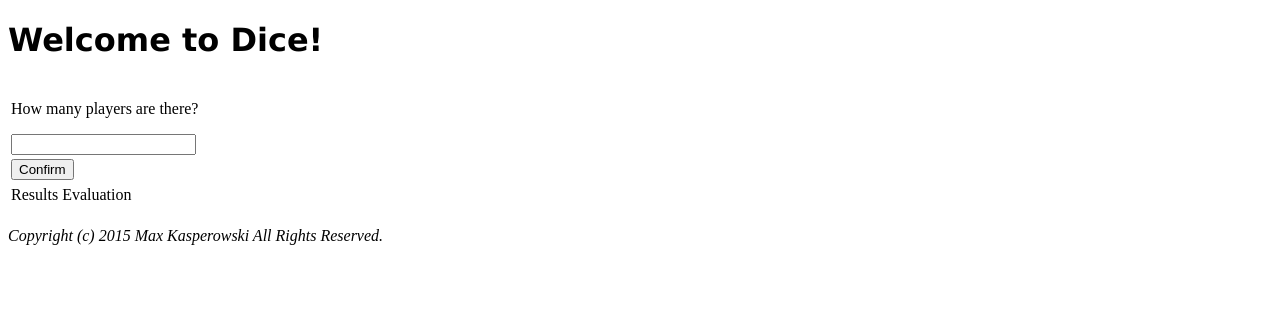
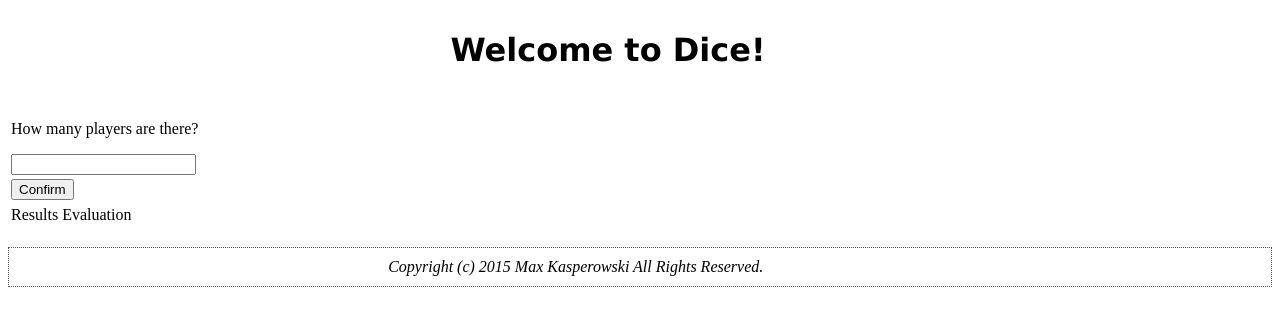
Before and after one commit to Eddykasp/WebDiceGame, a plain HTML site: page index.html in a window 1280 px wide. Drawn offline with Linux system fonts and the light colour scheme.

Commit message:
style changes
add padding to h1
add padding and border to footer

```diff
--- a/style.css
+++ b/style.css
@@ -1,9 +1,13 @@
 h1 {
   font-family: verdana;
-  margin-left: 350;
+  padding: 10px 35%;
 }
 
 footer {
   font-size: 10;
   font-style: italic;
+  border-style: dotted;
+  border-color: #555555;
+  border-width: 1px;
+  padding: 10px 30%;
 }
```
